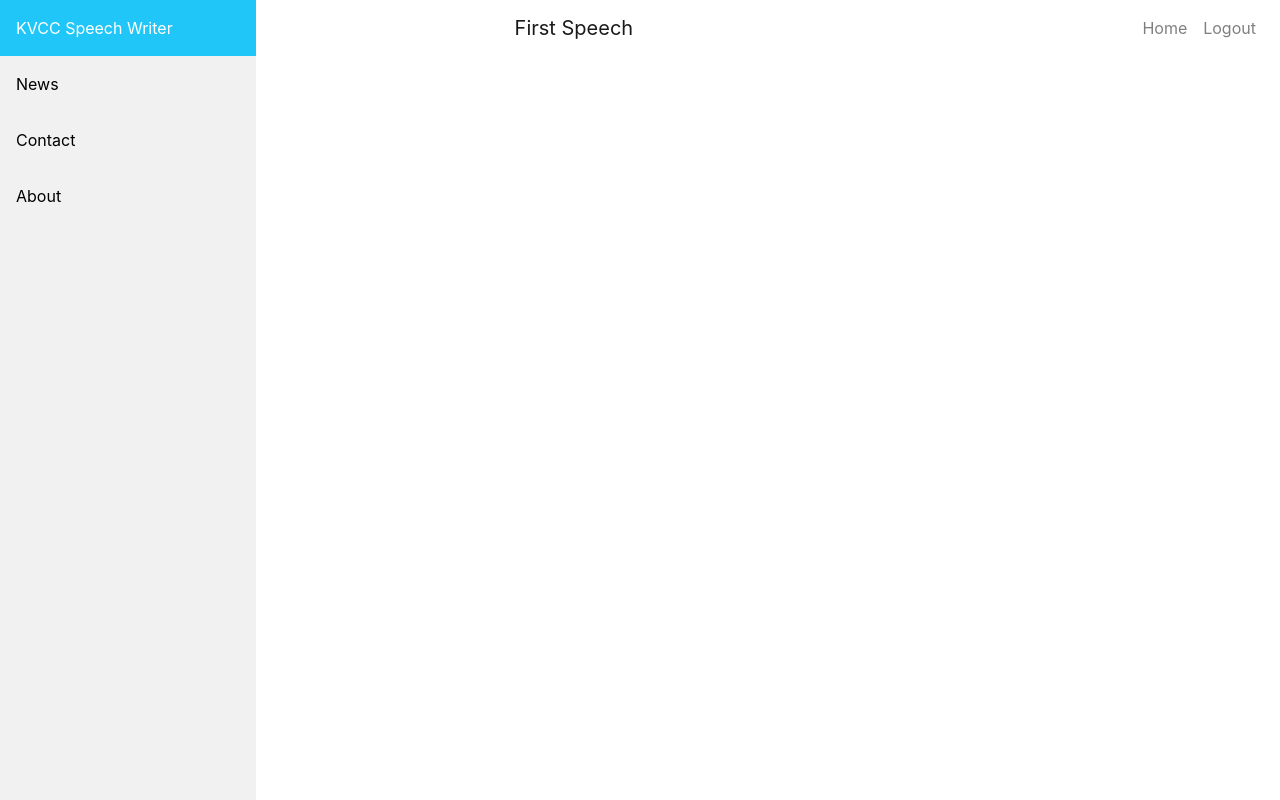
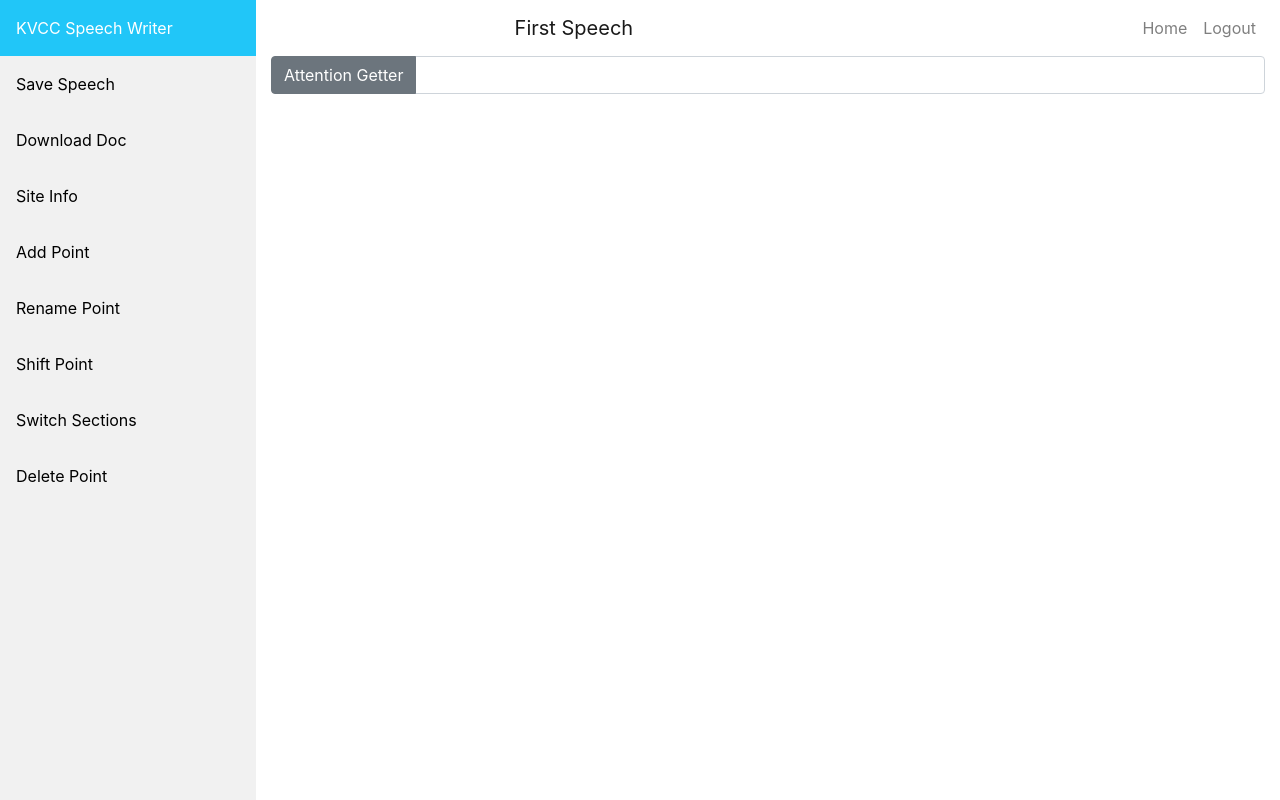
Before and after one commit to Nick-Minnard/KVCC-Speech-Writer, a Flask app: page /editor in a window 1280 px wide. Run offline with Flask 2, Linux system fonts and the light colour scheme; a user stored in the database is signed in; data comes from the database, SQL or seed files in the repository; some libraries are stand-ins or nearby versions.

Commit message:
Begin work in javascript representing the speech in code. Created default starting template

```diff
--- a/main.py
+++ b/main.py
@@ -8,6 +8,8 @@
 # - Compare to previous version
 # - Create basic flask site with user auth
 # - Alert confirm speech delete
+# - No Introduction Labels
+# - HR separating sections
 
 from website import create_app
 
--- /dev/null
+++ b/website/static/editor.js
@@ -0,0 +1,119 @@
+
+let speech_outline_template = {
+  points: [
+    {name: "Specific Purpose", value: "", level: 1, prefix: "", index: 0, mutable: false, section: 1},
+
+
+
+    {name: "Attention Getter", value: "", level: 1, prefix: "I", index: 1, mutable: false, section: 2},
+    {name: "Reveal Topic", value: "", level: 1, prefix: "II", index: 2, mutable: false, section: 2},
+    {name: "Establish Credibility", value: "", level: 1, prefix: "III", index: 3, mutable: false, section: 2},
+    {name: "Relevancy Statement", value: "", level: 1, prefix: "IV", index: 4, mutable: false, section: 2},
+    {name: "Thesis Statement", value: "", level: 1, prefix: "V", index: 5, mutable: false, section: 2},
+
+
+
+    {name: "First Main Point", value: "", level: 1, prefix: "I", index: 6, mutable: true, section: 3},
+    {name: "Internal Preview", value: "", level: 1, prefix: "", index: 7, mutable: false, section: 3},
+
+    {name: "Subpoint", value: "", level: 2, prefix: "A", index: 8, mutable: true, section: 3},
+    {name: "S-SP", value: "", level: 3, prefix: "1", index: 9, mutable: true, section: 3},
+    {name: "SSSP", value: "", level: 4, prefix: "a", index: 10, mutable: true, section: 3},
+    {name: "SSSP", value: "", level: 4, prefix: "b", index: 11, mutable: true, section: 3},
+    {name: "S-SP", value: "", level: 3, prefix: "2", index: 12, mutable: true, section: 3},
+    {name: "S-SP", value: "", level: 3, prefix: "3", index: 13, mutable: true, section: 3},
+
+    {name: "Subpoint", value: "", level: 2, prefix: "B", index: 14, mutable: true, section: 3},
+    {name: "S-SP", value: "", level: 3, prefix: "1", index: 15, mutable: true, section: 3},
+    {name: "S-SP", value: "", level: 3, prefix: "2", index: 16, mutable: true, section: 3},
+
+    {name: "Subpoint", value: "", level: 2, prefix: "C", index: 17, mutable: true, section: 3},
+    {name: "S-SP", value: "", level: 3, prefix: "1", index: 18, mutable: true, section: 3},
+    {name: "S-SP", value: "", level: 3, prefix: "2", index: 19, mutable: true, section: 3},
+
+    {name: "Internal Summary", value: "", level: 1, prefix: "", index: 20, mutable: false, section: 3},
+    {name: "Transition", value: "", level: 1, prefix: "", index: 21, mutable: false, section: 3},
+
+
+
+    {name: "Second Main Point", value: "", level: 1, prefix: "II", index: 22, mutable: true, section: 4},
+    {name: "Internal Preview", value: "", level: 1, prefix: "", index: 23, mutable: false, section: 4},
+
+    {name: "Subpoint", value: "", level: 2, prefix: "A", index: 24, mutable: true, section: 4},
+    {name: "S-SP", value: "", level: 3, prefix: "1", index: 25, mutable: true, section: 4},
+    {name: "SSSP", value: "", level: 4, prefix: "a", index: 26, mutable: true, section: 4},
+    {name: "SSSP", value: "", level: 4, prefix: "b", index: 27, mutable: true, section: 4},
+    {name: "S-SP", value: "", level: 3, prefix: "2", index: 28, mutable: true, section: 4},
+    {name: "S-SP", value: "", level: 3, prefix: "3", index: 29, mutable: true, section: 4},
+
+    {name: "Subpoint", value: "", level: 2, prefix: "B", index: 30, mutable: true, section: 4},
+    {name: "S-SP", value: "", level: 3, prefix: "1", index: 31, mutable: true, section: 4},
+    {name: "S-SP", value: "", level: 3, prefix: "2", index: 32, mutable: true, section: 4},
+
+    {name: "Subpoint", value: "", level: 2, prefix: "C", index: 33, mutable: true, section: 4},
+    {name: "S-SP", value: "", level: 3, prefix: "1", index: 34, mutable: true, section: 4},
+    {name: "S-SP", value: "", level: 3, prefix: "2", index: 35, mutable: true, section: 4},
+
+    {name: "Internal Summary", value: "", level: 1, prefix: "", index: 36, mutable: false, section: 4},
+    {name: "Transition", value: "", level: 1, prefix: "", index: 37, mutable: false, section: 4},
+
+
+
+    {name: "Third Main Point", value: "", level: 1, prefix: "III", index: 38, mutable: true, section: 5},
+    {name: "Internal Preview", value: "", level: 1, prefix: "", index: 39, mutable: false, section: 5},
+
+    {name: "Subpoint", value: "", level: 2, prefix: "A", index: 40, mutable: true, section: 5},
+    {name: "S-SP", value: "", level: 3, prefix: "1", index: 41, mutable: true, section: 5},
+    {name: "SSSP", value: "", level: 4, prefix: "a", index: 42, mutable: true, section: 5},
+    {name: "SSSP", value: "", level: 4, prefix: "b", index: 43, mutable: true, section: 5},
+    {name: "S-SP", value: "", level: 3, prefix: "2", index: 44, mutable: true, section: 5},
+    {name: "S-SP", value: "", level: 3, prefix: "3", index: 45, mutable: true, section: 5},
+
+    {name: "Subpoint", value: "", level: 2, prefix: "B", index: 46, mutable: true, section: 5},
+    {name: "S-SP", value: "", level: 3, prefix: "1", index: 47, mutable: true, section: 5},
+    {name: "S-SP", value: "", level: 3, prefix: "2", index: 48, mutable: true, section: 5},
+
+    {name: "Subpoint", value: "", level: 2, prefix: "C", index: 49, mutable: true, section: 5},
+    {name: "S-SP", value: "", level: 3, prefix: "1", index: 50, mutable: true, section: 5},
+    {name: "S-SP", value: "", level: 3, prefix: "2", index: 51, mutable: true, section: 5},
+
+    {name: "Internal Summary", value: "", level: 1, prefix: "", index: 52, mutable: false, section: 5},
+    {name: "Transition", value: "", level: 1, prefix: "", index: 53, mutable: false, section: 5},
+
+
+
+    {name: "Summary of Main Points", value: "", level: 1, prefix: "", index: 54, mutable: false, section: 6},
+    {name: "Closer", value: "", level: 1, prefix: "", index: 55, mutable: false, section: 6},
+  ]
+}
+
+let speech = [];
+
+function init() {
+  // initialize editor page
+  create_speech_outline();
+
+}
+
+
+// expanding textarea
+// var textarea = jQuery('.textarea');
+// textarea.on("input", function () {
+//     jQuery(this).css("height", ""); //reset the height
+//     jQuery(this).css("height", Math.min(jQuery(this).prop('scrollHeight'), 200) + "px");
+// });
+
+function create_speech_outline() {
+  // create speech point elements
+
+  if($("#speech-data").value == "empty") {
+    // load new speech template
+    return
+  }
+
+  else {
+    // load stored speech template
+    return
+  }
+
+}
--- a/website/templates/editor.html
+++ b/website/templates/editor.html
@@ -17,13 +17,20 @@
     <link rel="stylesheet" href="{{ url_for('static', filename='editor_styles.css') }}">
     <title>Editor</title>
   </head>
-  <body>
+  <body onload="init();">
+
+    <input type="hidden" value="{{ speech.data }}" id="speech-data">
 
     <div class="sidebar">
       <a class="active" href="#">KVCC Speech Writer</a>
-      <a href="#">News</a>
-      <a href="#">Contact</a>
-      <a href="#">About</a>
+      <a href="#">Save Speech</a>
+      <a href="#">Download Doc</a>
+      <a href="#">Site Info</a>
+      <a href="#">Add Point</a>
+      <a href="#">Rename Point</a>
+      <a href="#">Shift Point</a>
+      <a href="#">Switch Sections</a>
+      <a href="#">Delete Point</a>
     </div>
 
     <div class="content">
@@ -41,6 +48,16 @@
           </div>
         </div>
       </nav>
+
+      <div class="container">
+        <div class="input-group">
+          <div class="input-group-prepend">
+            <button class="btn btn-secondary">Attention Getter</button>
+          </div>
+          <textarea class="form-control" rows="1" style="resize: none;"></textarea>
+        </div>
+      </div>
+
     </div>
 
     <script
@@ -62,5 +79,9 @@
       type="text/javascript"
       src="{{ url_for('static', filename='index.js') }}"
     ></script>
+    <script
+      type="text/javascript"
+      src="{{ url_for('static', filename='editor.js') }}"
+    ></script>
   </body>
 </html>
--- a/website/views.py
+++ b/website/views.py
@@ -15,7 +15,7 @@ def home():
     if len(title) < 1:
       flash('Speech title is too short', category='error')
     else:
-      new_speech = Speech(title=title, data='', user_id=current_user.id)
+      new_speech = Speech(title=title, data='empty', user_id=current_user.id)
       db.session.add(new_speech)
       db.session.commit()
       flash('New Speech Created!', category='success')
```
